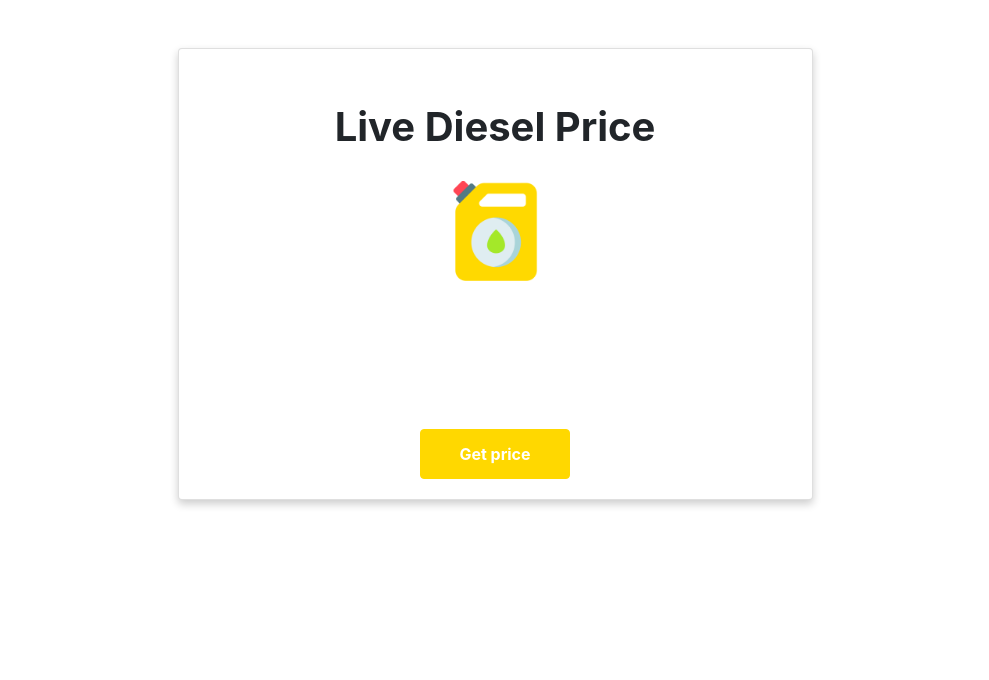
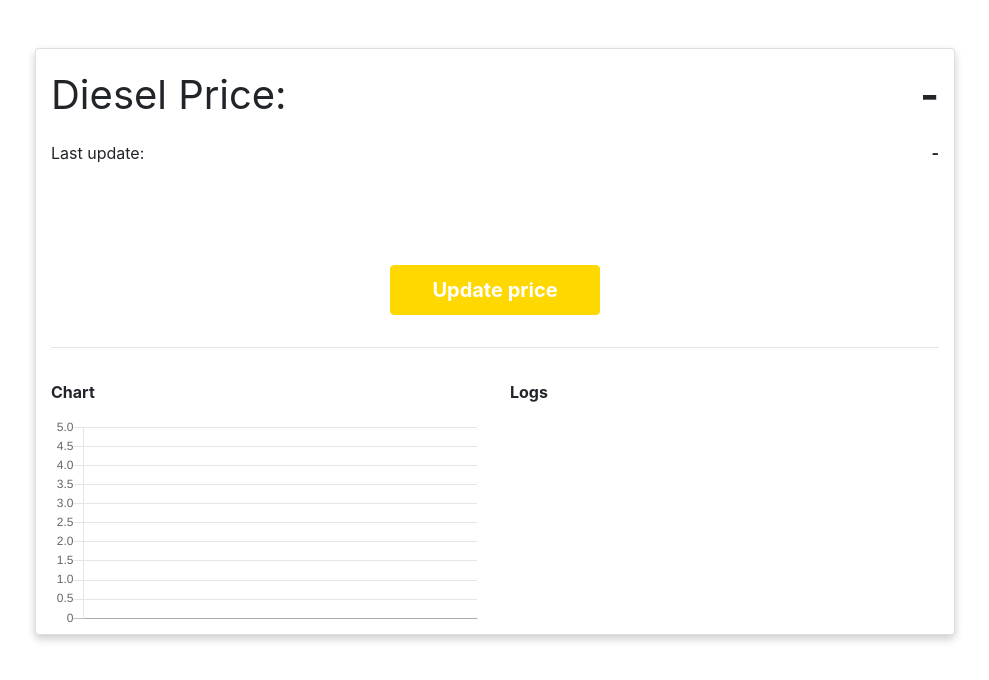
Before and after one commit to allemanfredi/eth-diesel-price, a React (Create React App) app: page / in a window 1280 px wide. Shown: the top 680 px of the page, without its empty margins (145-1134 px from the left). Built offline with nearby package versions, Linux system fonts and the light colour scheme.

Commit message:
view refactoring

```diff
--- a/package.json
+++ b/package.json
@@ -3,7 +3,9 @@
   "version": "0.1.0",
   "private": true,
   "dependencies": {
+    "chart.js": "^2.8.0",
     "react": "^16.8.6",
+    "react-chartjs-2": "^2.7.6",
     "react-dom": "^16.8.6",
     "react-scripts": "3.0.1",
     "truffle-hdwallet-provider": "^1.0.11",
--- a/src/blockchain/index.js
+++ b/src/blockchain/index.js
@@ -49,13 +49,13 @@ class DieselPrice {
 
         try{
 
-            //gas estimation
-            const gas = await this.dieselPriceContract.methods.update().estimateGas();
+            //gas estimation...sometimes metamask generates an exception in calculating the estimated gas
+            //const gas = await this.dieselPriceContract.methods.update().estimateGas();
 
             await this.dieselPriceContract.methods.update().send({
                 from: this.currentAccount,
-                value: this.web3.utils.toWei('0.0035', 'ether'),
-                gas
+                value: this.web3.utils.toWei('0.0045', 'ether'),
+                //gas
             });
         }catch(err){
             EventEmitter.emit('error',err.message);
@@ -66,12 +66,33 @@ class DieselPrice {
 
         //log event handler
         this.dieselPriceContract.events.LogNewOraclizeQuery()
-        .on('data', (e) => EventEmitter.emit('log' , e.returnValues.description))
+        .on('data', async e => {
+
+            const block = await this.web3.eth.getBlock(e.blockNumber);
+
+            EventEmitter.emit('log' , {
+                value : e.returnValues[0],
+                date : new Date(block.timestamp * 1000)
+            })
+        })
         .on('error', error => this.emit('error' , error));
 
         //price event handler
-        this.dieselPriceContract.events.LogNewDieselPrice({fromBlock: 0 , toBlock: 'latest'})
-        .on('data', (e) => EventEmitter.emit('price' , e.returnValues.price))
+        this.dieselPriceContract.events.LogNewDieselPrice()
+        .on('data', async e => {
+
+            const block = await this.web3.eth.getBlock(e.blockNumber);
+
+            EventEmitter.emit('price' , {
+                price : parseFloat(e.returnValues.price),
+                date : new Date(block.timestamp * 1000)
+            });
+
+            EventEmitter.emit('log' , {
+                value : e.returnValues[0],
+                date : new Date(block.timestamp * 1000)
+            })
+        })
         .on('error', error => this.emit('error' , error));
     }
 
--- a/src/components/content/Content.jsx
+++ b/src/components/content/Content.jsx
@@ -1,7 +1,8 @@
 import React, { Component } from 'react';
 import Loader from '../loader/Loader';
 import Alert from '../alert/Alert';
-
+import LineChart from '../lineChart/LineChart';
+import EventLog from '../eventLog/EventLog';
 
 class Content extends Component {
 
@@ -15,28 +16,46 @@ class Content extends Component {
         return (
             <div className="container">
                 <div className="row h-100 justify-content-center align-items-center">
-                    <div className="col-12 col-md-7 text-center">
-                        <div className="card mt-5">
-                            <div className="mt-5 fs-40 fw-bold">
-                                Live Diesel Price
-                            </div>
-                            <div className="mt-4 text-center">
-                                <img src="./material/icons/oil-tank.png" heigth="100" width="100"  alt="gas" />
+                    <div className="col-12 col-md-10  text-center">
+                        <div className="card mt-5 container">
+
+                            <div className="row mt-3">
+                                <div className="col-12 col-sm-7 text-center text-sm-left fs-40">
+                                    Diesel Price:
+                                </div>
+                                <div className="col-12 col-sm-5 text-center text-sm-right fs-40 fw-bold">
+                                    {this.props.prices[this.props.prices.length - 1] ? this.props.prices[this.props.prices.length - 1].price + '$' : '-' }
+                                </div>
                             </div>
 
-                            <div className="mt-5 fs-30">
-                                {this.props.price ? this.props.price + '$'  : ""}
+                            <div className="row mt-3">
+                                <div className="col-12 col-sm-3 text-center text-sm-left">
+                                    Last update:
+                                </div>
+                                <div className="col-12 col-sm-9 text-center text-sm-right fw-bold">
+                                    {this.props.prices[this.props.prices.length - 1] ? this.props.prices[this.props.prices.length - 1].date.toString() : '-' }
+                                </div>
                             </div>
 
+
                             <div className="mt-100 mb-3">
-                                {!this.props.isLoading ? <button onClick={() => this.props.onClick()} className="btn btn-red fw-bold">Get price</button> : <Loader/> }
-                            </div>
-
-                            <div className="mt-1">
-                                {this.props.log}
+                                {!this.props.isLoading ? <button onClick={() => this.props.onClick()} className="btn btn-yellow fw-bold fs-20">Update price</button> : <Loader/> }
                             </div>
 
                             {this.props.error ? <Alert error={this.props.error}/> : '' }
+
+                            <hr/>
+
+                            <div className="row mt-3">
+                                <div className="col-12 col-lg-6">
+                                    <div className="text-left mb-3 fw-bold">Chart</div>
+                                    <LineChart data={this.props.prices.map( obj => obj.price)}/>
+                                </div>
+                                <div className="col-12 col-lg-6">
+                                <   div className="text-left mb-3 fw-bold">Logs</div>
+                                    <EventLog logs={this.props.logs}/>
+                                </div>
+                            </div>
 
                         </div>
                     </div>
--- /dev/null
+++ b/src/components/eventLog/EventLog.jsx
@@ -0,0 +1,23 @@
+
+import React from 'react';
+import { convertDate } from '../../utils/utils'
+
+function EventLog(props){
+    return(
+       <div className="container container-events-log">
+           {props.logs.map( (log, index) => {
+               return (
+                   <div key={index} className="row">
+                       <div className="col-12 text-left">
+                            [ {convertDate(props.logs[props.logs.length-1-index].date)} ] {props.logs[props.logs.length-1-index].value}
+                        </div>
+                    </div>
+               )
+           })}
+       </div>
+    )
+}
+
+export default EventLog;
+
+//
--- /dev/null
+++ b/src/components/lineChart/LineChart.jsx
@@ -0,0 +1,75 @@
+
+import React from 'react';
+import {Line} from 'react-chartjs-2';
+
+class LineChart extends React.Component{
+
+    constructor(){
+        super();
+
+        this.state = {
+            data : {
+                labels: [],
+                datasets: [
+                    {
+                        fill: false,
+                        lineTension: 0.1,
+                        backgroundColor: 'rgba(75,192,192,0.4)',
+                        borderColor: 'rgba(75,192,192,1)',
+                        borderCapStyle: 'butt',
+                        borderDash: [],
+                        borderDashOffset: 0.0,
+                        borderJoinStyle: 'miter',
+                        pointBorderColor: 'rgba(75,192,192,1)',
+                        pointBackgroundColor: '#fff',
+                        pointBorderWidth: 1,
+                        pointHoverRadius: 5,
+                        pointHoverBackgroundColor: 'rgba(75,192,192,1)',
+                        pointHoverBorderColor: 'rgba(220,220,220,1)',
+                        pointHoverBorderWidth: 2,
+                        pointRadius: 1,
+                        pointHitRadius: 10,
+                        data : []
+                    }
+                ]
+            },
+            options : {
+                legend: {
+                    display: false,
+                },
+                scales: {
+                    yAxes: [{
+                            display: true,
+                            ticks: {
+                                beginAtZero: true,
+                                steps: 10,
+                                stepValue: 0.1,
+                                max: 5
+                            }
+                        }]
+                },
+            }
+        }
+    }
+
+    componentWillReceiveProps(nextProps) {
+
+        if(nextProps.data.length > this.state.data.datasets[0].data.length){
+            this.setState(prevState => {
+                let data = prevState.data;
+                data.datasets[0].data = nextProps.data
+                return{
+                    data
+                }
+            })
+        }
+    }
+
+    render(){
+        return(
+            <Line data={this.state.data} options={this.state.options}/>
+        )
+    }
+}
+
+export default LineChart;
--- a/src/containers/App.jsx
+++ b/src/containers/App.jsx
@@ -19,7 +19,8 @@ class App extends Component{
     this.state = {
       isLoading : false,
       error : false,
-      price : false
+      prices : [],
+      logs : []
     }
   }
 
@@ -47,22 +48,23 @@ class App extends Component{
 
   registerListenerUpdatePrice(){
     EventEmitter.on('price', price => this.updatePrice(price));
-    EventEmitter.on('log', log =>  this.setState({log}));
+    EventEmitter.on('log', log =>  this.setState(prevState => { return {logs : [...prevState.logs , log]}}));
     EventEmitter.on('error', error => this.setState({error , isLoading:false}));
   }
 
   updatePrice(price){
-    this.setState({
-      price,
-      log : false,
-      isLoading : false
+    this.setState(prevState => {
+      return {
+        prices : [...prevState.prices, price],
+        isLoading : false
+      }
     });
   }
 
   render(){
     return(
-      <Content  price={this.state.price}
-                log={this.state.log}
+      <Content  prices={this.state.prices}
+                logs={this.state.logs}
                 isLoading={this.state.isLoading}
                 error={this.state.error}
                 onClick={this.startUpdatePrice}/>
--- a/src/styles/styles.css
+++ b/src/styles/styles.css
@@ -16,21 +16,33 @@
     margin-top: 100px;
 }
 
+.container-events-log{
+    background: #f6f6f6;
+    max-height: 184px;
+    overflow-y: auto;
+}
 
 .card {
-  /* Add shadows to create the "card" effect */
   box-shadow: 0 4px 8px 0 rgba(0,0,0,0.2);
   transition: 0.3s;
 }
 
-.btn-red {
+.btn-yellow {
     color: #fff;
     background-color: #FFD800;
     border-color: #FFD800;
     height: 50px;
-    width: 150px;
+    width: 210px;
+}
+.btn-yellow:hover {
+    transform: scale(1.05)
 }
 
+.container-log {
+    max-height: 200px;
+    overflow-y: auto;
+    background: #f6f6f6;
+}
 
  /*LOADER */
 .container-max{
--- /dev/null
+++ b/src/utils/utils.js
@@ -0,0 +1,9 @@
+module.exports.convertDate = date => {
+    const todate = date.getDate();
+    const tomonth = date.getMonth() + 1;
+    const toyear = date.getFullYear();
+    const hours = date.getHours();
+    const minutes = `0${ date.getMinutes()}`;
+    const seconds = `0${ date.getSeconds()}`;
+    return `${hours }:${ minutes.substr(-2) }:${ seconds.substr(-2) } - ${ tomonth }/${ todate }/${ toyear}`;
+}
```
Also changed, not shown: public/material/icons/oil-tank.png (deleted), 1 other file (tests, documents, lock files or other folders).
